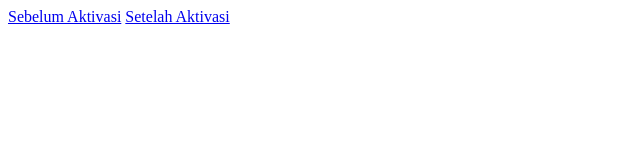
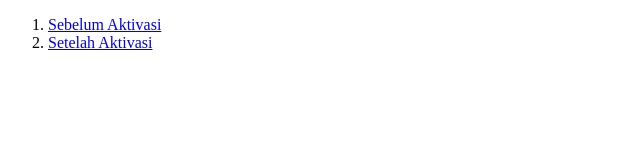
Before and after one commit to luthfimasruri/email-template, a plain HTML site: page index.html in a window 1280 px wide. Shown: the whole page, without its empty margins (0-640 px from the left). Drawn offline with Linux system fonts and the light colour scheme.

Commit message:
update index.html

```diff
--- a/index.html
+++ b/index.html
@@ -7,9 +7,9 @@
   <title>Document</title>
 </head>
 <body>
-  <div>
-    <a href="sebelum_aktivasi.html">Sebelum Aktivasi</a>
-    <a href="setelah_aktivasi.html">Setelah Aktivasi</a>
-  </div>
+  <ol>
+    <li><a href="sebelum_aktivasi.html">Sebelum Aktivasi</a></li>
+    <li><a href="setelah_aktivasi.html">Setelah Aktivasi</a></li>
+  </ol>
 </body>
 </html>
```
